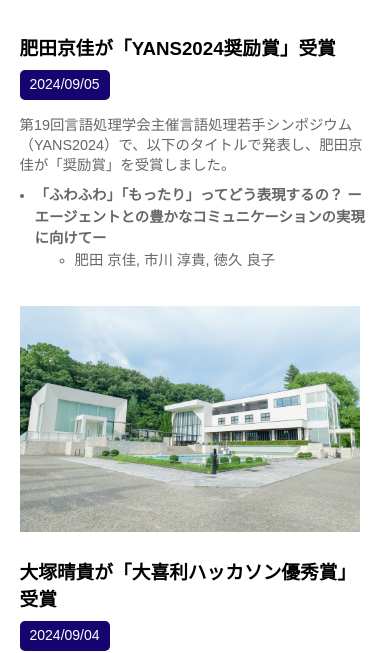
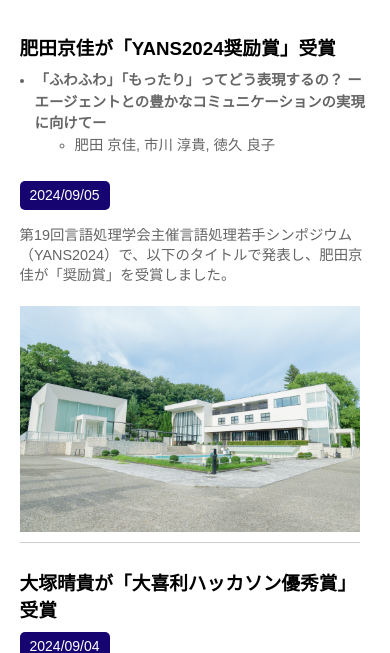
Before and after one commit to Kipeo22/AIT-NLPLab, a Next.js app: page / in a window 390 px wide. Shown: the part 797-1450 px from the top of the page. Built offline with nearby package versions, Linux system fonts and the light colour scheme.

Commit message:
スマホではニュースの間に区切り線を挿入

```diff
--- a/src/component/news/staticMain.module.css
+++ b/src/component/news/staticMain.module.css
@@ -118,6 +118,8 @@
     max-width: 100%;
     height: auto;
     order: 3;
+    border-bottom: 1px solid #ccc;
+    padding-bottom: 10px;
   }
 
   .NewsTitle {
@@ -133,7 +135,6 @@
   .PresentationList {
     padding-left: 15px;
     margin-top: 5px;
-    order: 5;
   }
 
   .PresentationList li{
```
